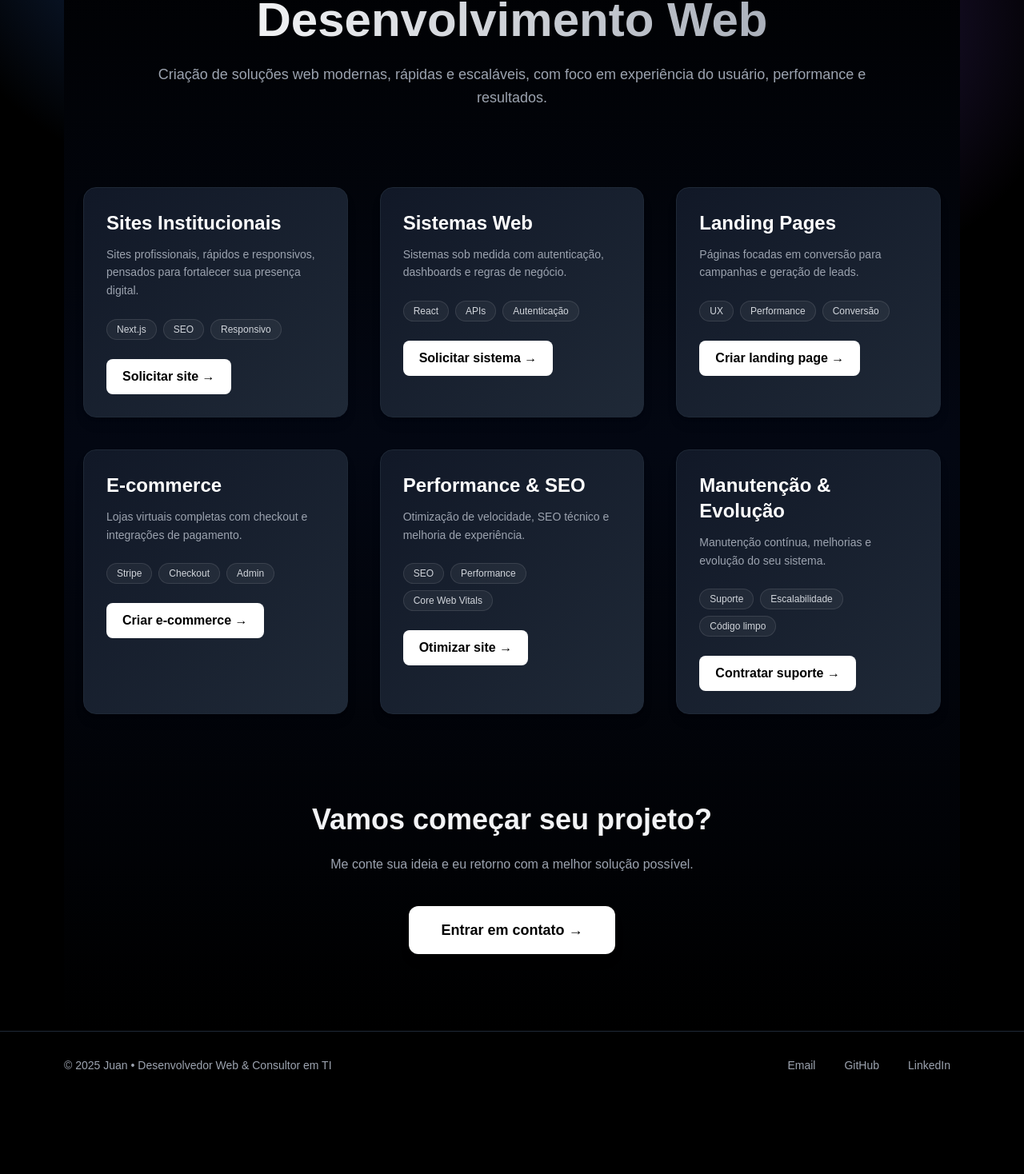
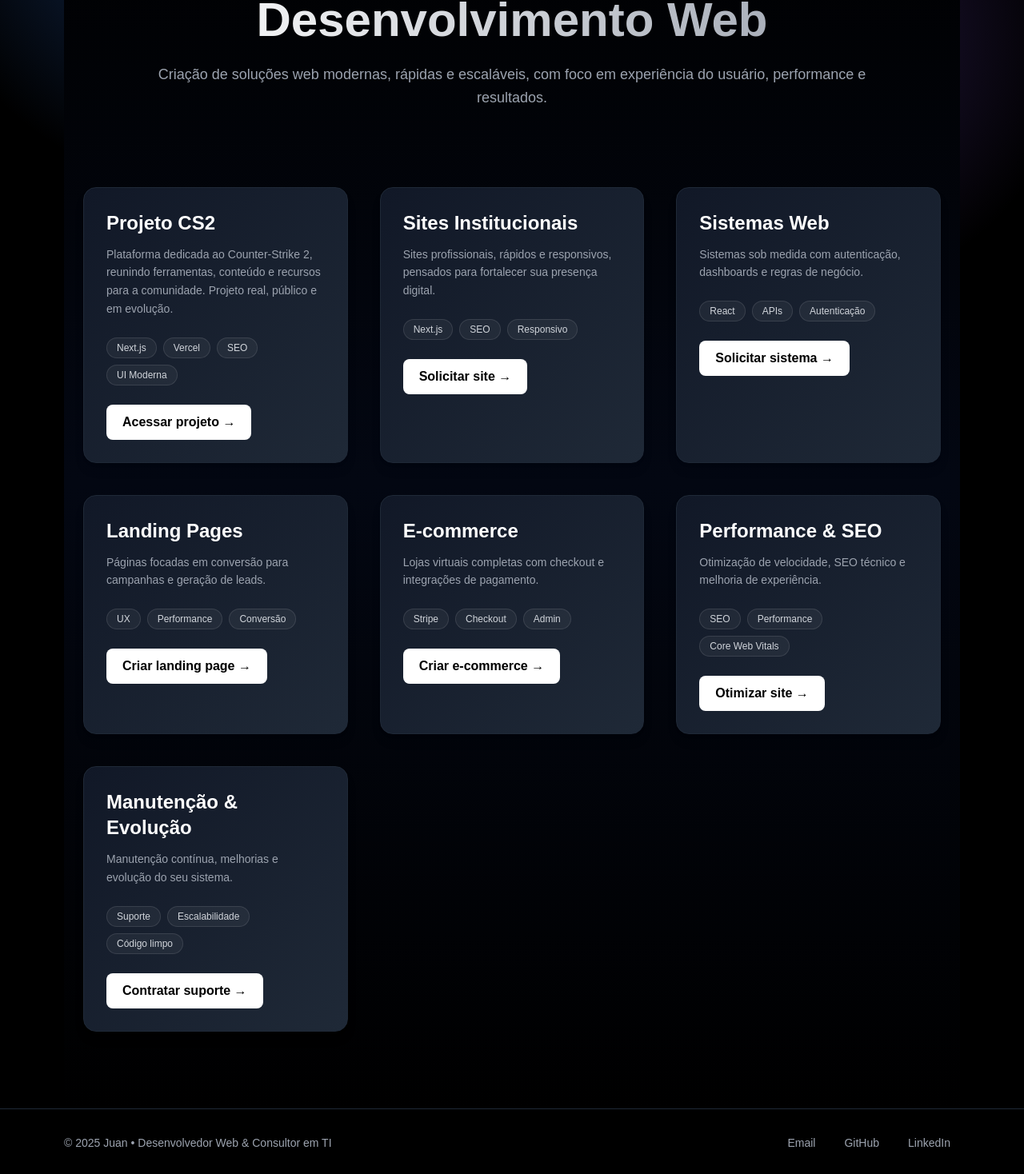
Before and after one commit to Smxke28/Protif-lio, a Next.js app: page /servicos/desenvolvimento-web in a window 1280 px wide. Shown: the part 303-1771 px from the top of the page at 80% size. Before the commit the page ends 1677 px from the top, so only its background shows below. Built offline with nearby package versions, Linux system fonts and the light colour scheme; no server answers.

Commit message:
mensagem clara

```diff
--- a/app/servicos/desenvolvimento-web/page.tsx
+++ b/app/servicos/desenvolvimento-web/page.tsx
@@ -3,6 +3,65 @@
 import { motion } from 'framer-motion';
 
 export default function DesenvolvimentoWebPage() {
+  const servicos = [
+    {
+      titulo: 'Projeto CS2',
+      descricao:
+        'Plataforma dedicada ao Counter-Strike 2, reunindo ferramentas, conteúdo e recursos para a comunidade. Projeto real, público e em evolução.',
+      tecnologias: ['Next.js', 'Vercel', 'SEO', 'UI Moderna'],
+      botao: 'Acessar projeto',
+      link: 'https://sitecs2.vercel.app/',
+    },
+    {
+      titulo: 'Sites Institucionais',
+      descricao:
+        'Sites profissionais, rápidos e responsivos, pensados para fortalecer sua presença digital.',
+      tecnologias: ['Next.js', 'SEO', 'Responsivo'],
+      botao: 'Solicitar site',
+      link: '/contato',
+    },
+    {
+      titulo: 'Sistemas Web',
+      descricao:
+        'Sistemas sob medida com autenticação, dashboards e regras de negócio.',
+      tecnologias: ['React', 'APIs', 'Autenticação'],
+      botao: 'Solicitar sistema',
+      link: '/contato',
+    },
+    {
+      titulo: 'Landing Pages',
+      descricao:
+        'Páginas focadas em conversão para campanhas e geração de leads.',
+      tecnologias: ['UX', 'Performance', 'Conversão'],
+      botao: 'Criar landing page',
+      link: '/contato',
+    },
+    {
+      titulo: 'E-commerce',
+      descricao:
+        'Lojas virtuais completas com checkout e integrações de pagamento.',
+      tecnologias: ['Stripe', 'Checkout', 'Admin'],
+      botao: 'Criar e-commerce',
+      link: '/contato',
+    },
+    {
+      titulo: 'Performance & SEO',
+      descricao:
+        'Otimização de velocidade, SEO técnico e melhoria de experiência.',
+      tecnologias: ['SEO', 'Performance', 'Core Web Vitals'],
+      botao: 'Otimizar site',
+      link: '/contato',
+    },
+    {
+      titulo: 'Manutenção & Evolução',
+      descricao:
+        'Manutenção contínua, melhorias e evolução do seu sistema.',
+      tecnologias: ['Suporte', 'Escalabilidade', 'Código limpo'],
+      botao: 'Contratar suporte',
+      link: '/contato',
+    },
+  ];
+
   return (
     <section
       className="min-h-screen pt-32 pb-24 px-6
@@ -38,51 +97,11 @@ export default function DesenvolvimentoWebPage() {
       {/* GRID */}
       <div className="max-w-7xl mx-auto grid gap-10 sm:grid-cols-2 lg:grid-cols-3">
         {servicos.map((servico, index) => (
-          <Servico key={index} {...servico} index={index} />
-        ))}
-      </div>
-
-      {/* CTA FINAL */}
-      <motion.div
-        initial={{ opacity: 0, y: 20 }}
-        whileInView={{ opacity: 1, y: 0 }}
-        viewport={{ once: true }}
-        transition={{ duration: 0.4 }}
-        className="mt-28 text-center"
-      >
-        <h2 className="text-3xl md:text-4xl font-bold mb-6">
-          Vamos começar seu projeto?
-        </h2>
-
-        <p className="text-gray-400 mb-10 max-w-xl mx-auto">
-          Me conte sua ideia e eu retorno com a melhor solução possível.
-        </p>
-
-        <a
-          href="/contato"
-          className="inline-flex items-center gap-2
-          px-10 py-4 rounded-xl font-semibold text-lg
-          bg-white text-black hover:bg-gray-200
-          transition shadow-lg"
-        >
-          Entrar em contato →
-        </a>
-      </motion.div>
-    </section>
-  );
-}
-
-/* ================= CARD ================= */
-
-function Servico({
-  titulo,
-  descricao,
-  tecnologias,
-  botao,
-  index,
-}: any) {
-  return (
-    <motion.article
+          <motion.a
+            key={index}
+            href={servico.link}
+            target={servico.link.startsWith('http') ? '_blank' : undefined}
+            rel={servico.link.startsWith('http') ? 'noopener noreferrer' : undefined}
             initial={{ opacity: 0, y: 30 }}
             whileInView={{ opacity: 1, y: 0 }}
             viewport={{ once: true }}
@@ -95,16 +114,15 @@ function Servico({
             hover:-translate-y-1"
           >
             <h3 className="text-2xl font-semibold mb-3 text-white">
-        {titulo}
+              {servico.titulo}
             </h3>
 
             <p className="text-sm text-gray-400 leading-relaxed mb-6">
-        {descricao}
+              {servico.descricao}
             </p>
 
-      {/* TAGS */}
             <div className="flex flex-wrap gap-2 mb-6">
-        {tecnologias.map((tech: string) => (
+              {servico.tecnologias.map((tech) => (
                 <span
                   key={tech}
                   className="px-3 py-1 text-xs rounded-full
@@ -115,69 +133,22 @@ function Servico({
               ))}
             </div>
 
-      {/* BOTÃO */}
-      <a
-        href="/contato"
+            <span
               className="inline-flex items-center gap-2
               px-5 py-2.5 rounded-lg font-semibold
               bg-white text-black
               hover:bg-gray-200 transition"
             >
-        {botao} →
-      </a>
+              {servico.botao} →
+            </span>
 
-      {/* GLOW */}
             <div
               className="absolute inset-0 opacity-0 group-hover:opacity-100
               bg-white/5 blur-2xl transition pointer-events-none"
             />
-    </motion.article>
+          </motion.a>
+        ))}
+      </div>
+    </section>
   );
 }
-
-/* ================= DADOS ================= */
-
-const servicos = [
-  {
-    titulo: 'Sites Institucionais',
-    descricao:
-      'Sites profissionais, rápidos e responsivos, pensados para fortalecer sua presença digital.',
-    tecnologias: ['Next.js', 'SEO', 'Responsivo'],
-    botao: 'Solicitar site',
-  },
-  {
-    titulo: 'Sistemas Web',
-    descricao:
-      'Sistemas sob medida com autenticação, dashboards e regras de negócio.',
-    tecnologias: ['React', 'APIs', 'Autenticação'],
-    botao: 'Solicitar sistema',
-  },
-  {
-    titulo: 'Landing Pages',
-    descricao:
-      'Páginas focadas em conversão para campanhas e geração de leads.',
-    tecnologias: ['UX', 'Performance', 'Conversão'],
-    botao: 'Criar landing page',
-  },
-  {
-    titulo: 'E-commerce',
-    descricao:
-      'Lojas virtuais completas com checkout e integrações de pagamento.',
-    tecnologias: ['Stripe', 'Checkout', 'Admin'],
-    botao: 'Criar e-commerce',
-  },
-  {
-    titulo: 'Performance & SEO',
-    descricao:
-      'Otimização de velocidade, SEO técnico e melhoria de experiência.',
-    tecnologias: ['SEO', 'Performance', 'Core Web Vitals'],
-    botao: 'Otimizar site',
-  },
-  {
-    titulo: 'Manutenção & Evolução',
-    descricao:
-      'Manutenção contínua, melhorias e evolução do seu sistema.',
-    tecnologias: ['Suporte', 'Escalabilidade', 'Código limpo'],
-    botao: 'Contratar suporte',
-  },
-];
```
Lines whose indentation alone changed are shown as unchanged.
